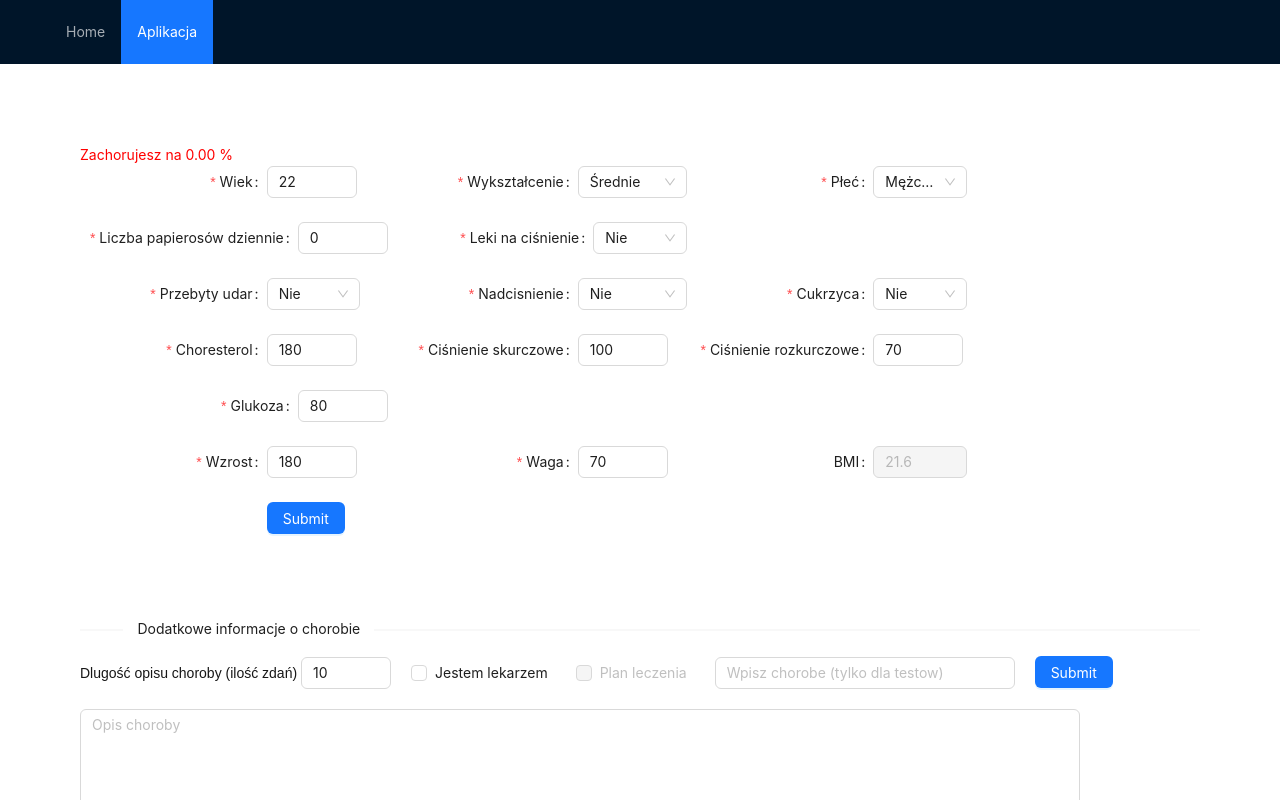
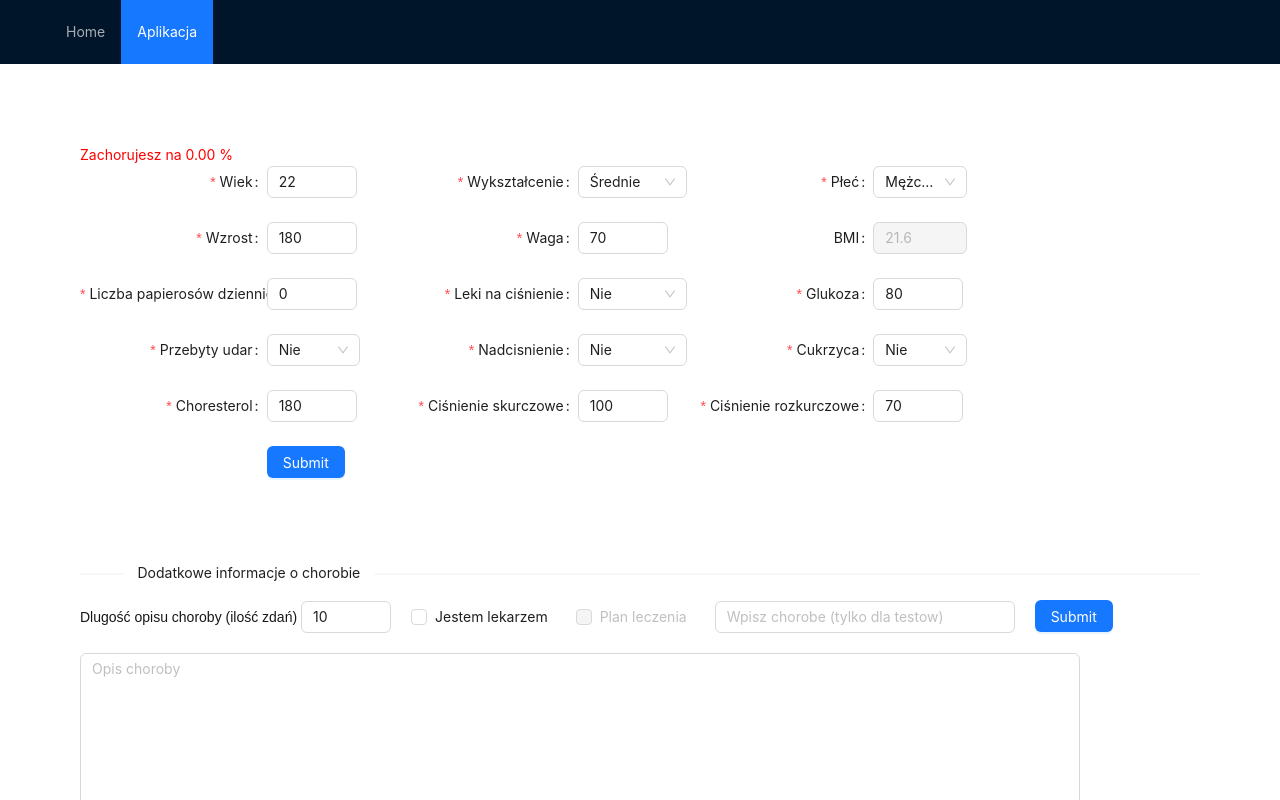
Before and after one commit to infoshareacademy/jdszr16_random_forest_rangers_fe, a Next.js app: page /aplikacja in a window 1280 px wide. Shown: the top 800 px of the page. Built offline with nearby package versions, Linux system fonts and the light colour scheme.

Commit message:
format input form

```diff
--- a/src/app/aplikacja/defaults.ts
+++ b/src/app/aplikacja/defaults.ts
@@ -2,7 +2,6 @@ export const defaultValues = {
   age: 22,
   sex: 1,
   education: 2,
-  // is_smoking: 0,
   cigsPerDay: 0,
   BPMeds: 0,
   prevalentStroke: 0,
@@ -14,6 +13,5 @@ export const defaultValues = {
   BMI: 21.6,
   wzrost: 180,
   waga: 70,
-  // heartRate: 80,
   glucose: 80,
 };
--- a/src/app/aplikacja/formItems.tsx
+++ b/src/app/aplikacja/formItems.tsx
@@ -1,5 +1,4 @@
 "use client";
-
 import React, { useState } from "react";
 
 import { Button, Form, Input, InputNumber, Col, Row, Select } from "antd";
@@ -23,8 +22,6 @@ export default function FormItems() {
 
   const [modelPrediction, setModelPrediction] = useState<number>(0);
 
-  // const [isCigsPerDayDisabled, setIsCigsPerDayDisabled] = useState(true);
-
   const onAgeChange = (value: number | null) => {
     setFormValues((prev) => ({ ...prev, age: value || 0 }));
   };
@@ -37,16 +34,6 @@ export default function FormItems() {
   const onSexChange = (value: number) => {
     setFormValues((prev) => ({ ...prev, sex: value }));
   };
-
-  // const onSmokingChange = (value: number) => {
-  //   setFormValues((prev) => ({ ...prev, is_smoking: value }));
-  //   if (value === 0) {
-  //     setIsCigsPerDayDisabled(true);
-  //     setFormValues((prev) => ({ ...prev, cigsPerDay: 0 }));
-  //   } else {
-  //     setIsCigsPerDayDisabled(false);
-  //   }
-  // };
 
   const onCigsPerDayChange = (value: number | null) => {
     setFormValues((prev) => ({ ...prev, cigsPerDay: value || 0 }));
@@ -80,10 +67,6 @@ export default function FormItems() {
     setFormValues((prev) => ({ ...prev, diaBP: value || 0 }));
   };
 
-  // const onHeartRateChange = (value: number | null) => {
-  //   setFormValues((prev) => ({ ...prev, heartRate: value || 0 }));
-  // };
-
   const onGlucoseChange = (value: number | null) => {
     setFormValues((prev) => ({ ...prev, glucose: value || 0 }));
   };
@@ -94,17 +77,18 @@ export default function FormItems() {
     setFormValues((prev) => ({
       ...prev,
       wzrost: value || 0,
-      bmi: Number(bmiValue),
+      BMI: Number(bmiValue),
     }));
   };
 
   const onWagaChange = (value: number | null) => {
+    console.log("value", formValues);
     const height = formValues?.wzrost || 0;
     const bmiValue = calculateBMI(value || 0, height);
     setFormValues((prev) => ({
       ...prev,
       waga: value || 0,
-      bmi: Number(bmiValue),
+      BMI: Number(bmiValue),
     }));
   };
   const onSubmit = async () => {
@@ -117,7 +101,10 @@ export default function FormItems() {
 
   return (
     <>
-      <div style = {{color: 'red'}}> Zachorujesz na {((modelPrediction || 0) * 100).toFixed(2) } % </div>
+      <div style={{ color: "red" }}>
+        {" "}
+        Zachorujesz na {((modelPrediction || 0) * 100).toFixed(2)} %{" "}
+      </div>
       <Row>
         <Col span={6}>
           <Form.Item<FieldType>
@@ -144,7 +131,6 @@ export default function FormItems() {
             <Select
               defaultValue={formValues.education}
               onChange={onEducationChange}
-              // style={{ width: 150 }}
             >
               <Select.Option value={0}>Podstawowe</Select.Option>
               <Select.Option value={1}>Zawodowe</Select.Option>
@@ -170,41 +156,62 @@ export default function FormItems() {
         </Col>
       </Row>
       <Row>
-        {/*<Col span={6}>*/}
-        {/*  <Form.Item<FieldType>*/}
-        {/*    label="Czy pali"*/}
-        {/*    name="is_smoking"*/}
-        {/*    rules={[{ required: true, message: "Wybierz czy palisz" }]}*/}
-        {/*  >*/}
-        {/*    <Select*/}
-        {/*      defaultValue={formValues.is_smoking}*/}
-        {/*      onChange={onSmokingChange}*/}
-        {/*    >*/}
-        {/*      <Select.Option value={1}>Tak</Select.Option>*/}
-        {/*      <Select.Option value={0}>Nie</Select.Option>*/}
-        {/*    </Select>*/}
-        {/*  </Form.Item>*/}
-        {/*</Col>*/}
-
+        <Col span={6}>
+          <Form.Item<FieldType>
+            label="Wzrost"
+            name="wzrost"
+            rules={[{ required: true, message: "Podaj wzrost" }]}
+          >
+            <InputNumber
+              min={0}
+              max={500}
+              defaultValue={formValues.wzrost}
+              onChange={onWzrostChange}
+              value={formValues.wzrost}
+            />
+          </Form.Item>
+        </Col>
         <Col span={7}>
+          <Form.Item<FieldType>
+            label="Waga"
+            name="waga"
+            rules={[{ required: true, message: "Podaj wagę" }]}
+          >
+            <InputNumber
+              min={0}
+              max={500}
+              defaultValue={formValues.waga}
+              onChange={onWagaChange}
+              value={formValues.waga}
+            />
+          </Form.Item>
+        </Col>
+        <Col span={6}>
+          <Form.Item<FieldType>
+            label="BMI"
+            rules={[{ required: true, message: "Podaj wartość BMI" }]}
+          >
+            <Input value={formValues.BMI} readOnly disabled />
+          </Form.Item>
+        </Col>
+      </Row>
+      <Row>
+        <Col span={6}>
           <Form.Item<FieldType>
             label="Liczba papierosów dziennie"
             name="cigsPerDay"
             rules={[{ required: true, message: "Podaj liczbę papierosów" }]}
           >
-            <div></div>
             <InputNumber
               min={0}
               max={100}
               defaultValue={formValues.cigsPerDay}
               onChange={onCigsPerDayChange}
               value={formValues.cigsPerDay}
-              // disabled={isCigsPerDayDisabled}
             />
           </Form.Item>
         </Col>
-
-        <Col span={6}>
+        <Col span={7}>
           <Form.Item<FieldType>
             label="Leki na ciśnienie"
             name="BPMeds"
@@ -219,6 +226,21 @@ export default function FormItems() {
               <Select.Option value={1}>Tak</Select.Option>
               <Select.Option value={0}>Nie</Select.Option>
             </Select>
+          </Form.Item>
+        </Col>
+        <Col span={6}>
+          <Form.Item<FieldType>
+            label="Glukoza"
+            name="glucose"
+            rules={[{ required: true, message: "Podaj poziom glukozy" }]}
+          >
+            <InputNumber
+              min={0}
+              max={500}
+              defaultValue={formValues.glucose}
+              onChange={onGlucoseChange}
+              value={formValues.glucose}
+            />
           </Form.Item>
         </Col>
       </Row>
@@ -322,86 +344,7 @@ export default function FormItems() {
           </Form.Item>
         </Col>
       </Row>
-      <Row>
-        {/*<Col span={6}>*/}
-        {/*  <Form.Item<FieldType>*/}
-        {/*    label="Tętno  "*/}
-        {/*    name="heartRate"*/}
-        {/*    rules={[{ required: true, message: "Podaj tętno" }]}*/}
-        {/*  >*/}
-        {/*    <InputNumber*/}
-        {/*      min={0}*/}
-        {/*      max={200}*/}
-        {/*      defaultValue={formValues.heartRate}*/}
-        {/*      onChange={onHeartRateChange}*/}
-        {/*      value={formValues.heartRate}*/}
-        {/*    />*/}
-        {/*  </Form.Item>*/}
-        {/*</Col>*/}
-
-        <Col span={7}>
-          <Form.Item<FieldType>
-            label="Glukoza"
-            name="glucose"
-            rules={[{ required: true, message: "Podaj poziom glukozy" }]}
-          >
-            <InputNumber
-              min={0}
-              max={500}
-              defaultValue={formValues.glucose}
-              onChange={onGlucoseChange}
-              value={formValues.glucose}
-            />
-          </Form.Item>
-        </Col>
-      </Row>
-      <Row>
-        <Col span={6}>
-          <Form.Item<FieldType>
-            label="Wzrost"
-            name="wzrost"
-            rules={[{ required: true, message: "Podaj wzrost" }]}
-          >
-            <InputNumber
-              min={0}
-              max={500}
-              defaultValue={formValues.wzrost}
-              onChange={onWzrostChange}
-              value={formValues.wzrost}
-            />
-          </Form.Item>
-        </Col>
-        <Col span={7}>
-          <Form.Item<FieldType>
-            label="Waga"
-            name="waga"
-            rules={[{ required: true, message: "Podaj wagę" }]}
-          >
-            <InputNumber
-              min={0}
-              max={500}
-              defaultValue={formValues.waga}
-              onChange={onWagaChange}
-              value={formValues.waga}
-            />
-          </Form.Item>
-        </Col>
-        <Col span={6}>
-          <Form.Item<FieldType>
-            label="BMI"
-            // name="bmi"
-            rules={[{ required: true, message: "Podaj wartość BMI" }]}
-          >
-            <Input
-              // defaultValue={formValues.bmi}
-              // onChange={onBMIChange}
-              value={formValues.BMI}
-              readOnly
-              disabled
-            />
-          </Form.Item>
-        </Col>
-      </Row>
+      <Row></Row>
 
       <Row>
         <Col span={6}>
```
